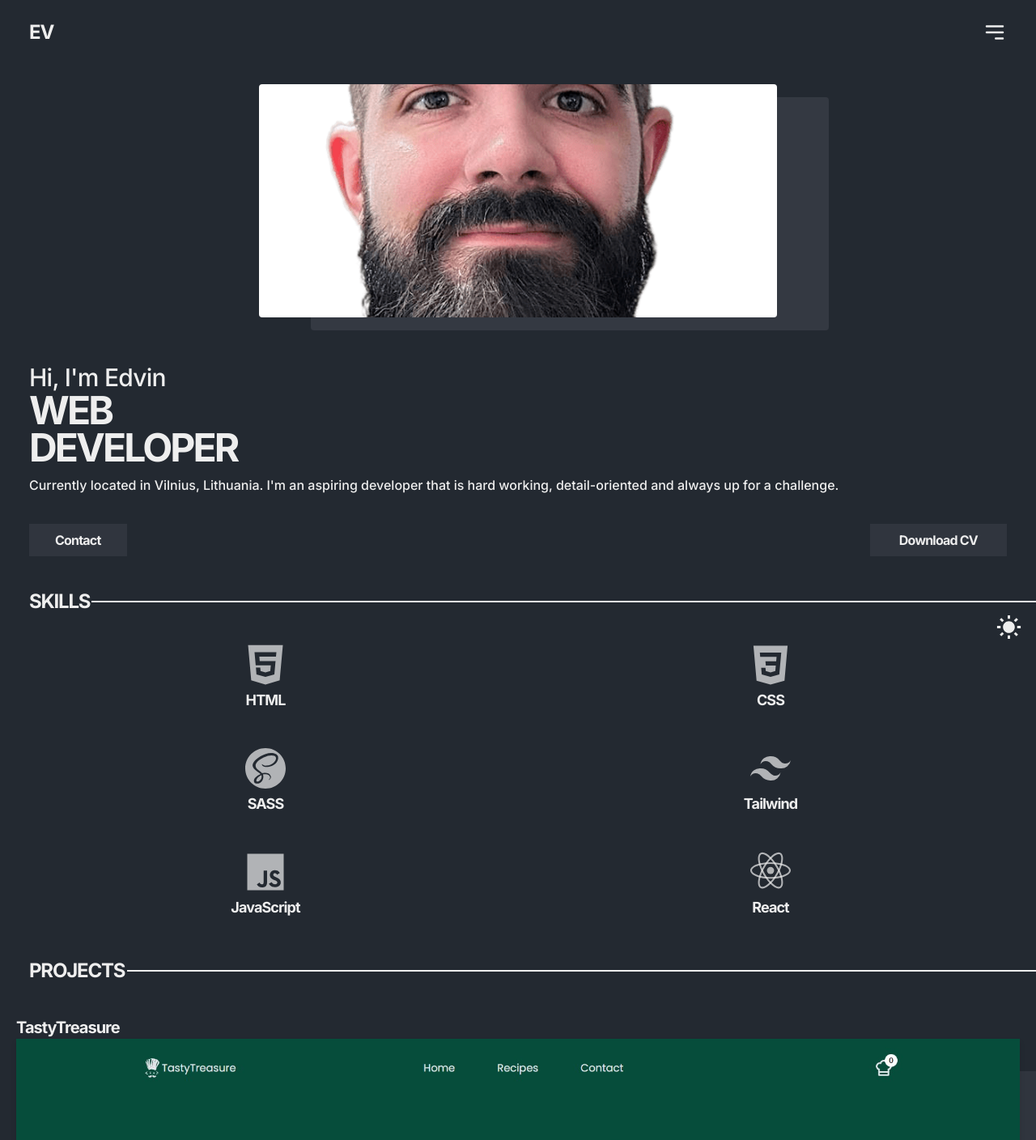
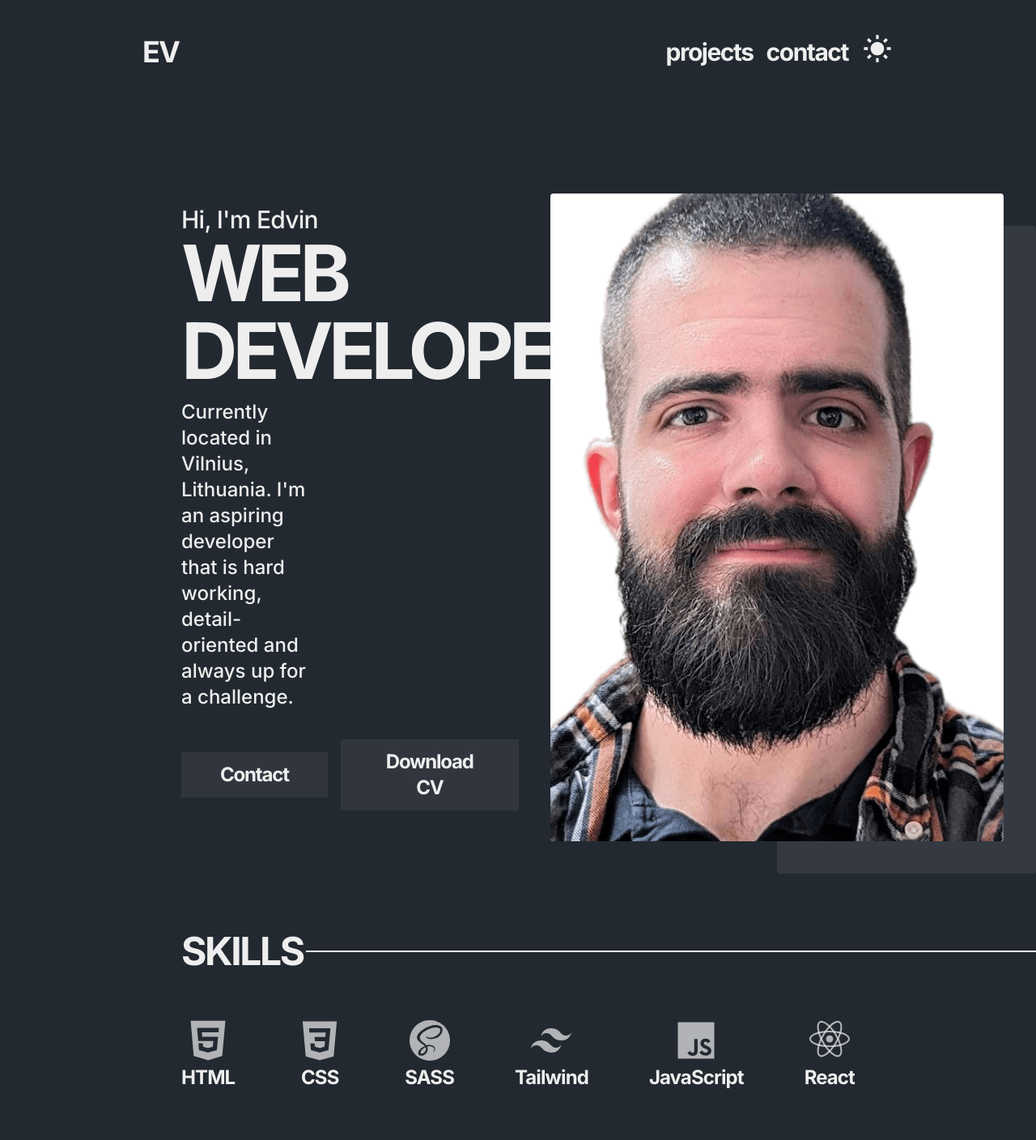
Before and after one commit to Dvin12/portfolio-remaster, a React (Vite) app: page / in a window 1280 px wide. Shown: the top 1408 px of the page at 81% size. Built offline with nearby package versions, Linux system fonts and the light colour scheme.

Commit message:
started working on desktop version

```diff
--- a/src/App.jsx
+++ b/src/App.jsx
@@ -21,7 +21,7 @@ export default function App() {
       <Header setTheme={setTheme} theme={theme} />
       <Skills />
       <Projects />
-      <Contact />
+      {/* <Contact /> */}
     </Main>
   );
 }
--- /dev/null
+++ b/src/components/DesktopNav.jsx
@@ -0,0 +1,28 @@
+import { BiSolidMoon, BiSolidSun } from "react-icons/bi";
+
+export default function DesktopNav({ theme, handleTheme }) {
+  return (
+    <nav className="items-center justify-between hidden py-10 xl:flex px-44">
+      <span className="text-4xl font-bold tracking-tighter text-veryDarkGrey dark:text-white">
+        EV
+      </span>
+      <ul className="flex items-center justify-center gap-4 text-3xl font-bold tracking-tighter text-veryDarkGrey dark:text-white">
+        <li>
+          <a href="#">projects</a>
+        </li>
+        <li>
+          <a href="#">contact</a>
+        </li>
+        <li>
+          <button onClick={handleTheme}>
+            {theme === "light" ? (
+              <BiSolidMoon size={40} />
+            ) : (
+              <BiSolidSun size={40} />
+            )}
+          </button>
+        </li>
+      </ul>
+    </nav>
+  );
+}
--- a/src/components/Introduction.jsx
+++ b/src/components/Introduction.jsx
@@ -1,30 +1,30 @@
-import { BiSolidDownArrow } from "react-icons/bi";
-
 export default function Introduction() {
   return (
-    <section className="grid items-center justify-center grid-cols-1 grid-rows-1 mt-6 ">
-      <article className="relative z-40 flex items-center justify-center">
+    <section className="grid items-center justify-center grid-cols-1 grid-rows-1 mt-6 xl:grid-cols-2 xl:my-28 ">
+      <article className="relative z-40 flex items-center justify-center xl:order-last">
         <img
           src="./images/MAIN-1.png"
           alt=""
-          className=" bg-[#FFFF]  w-[50%] h-[18rem] object-cover rounded z-30"
+          className=" bg-[#FFFF]  w-[50%] h-[18rem] object-cover rounded z-30 xl:h-[50rem] xl:w-[35rem]"
         />
-        <div className="absolute top-4 rounded bg-darkGrey w-[50%] left-[30%] h-full z-0 bg-opacity-10 dark:bg-lightBlack dark:bg-opacity-80"></div>
+        <div className="absolute top-4 rounded bg-darkGrey w-[50%] left-[30%] h-full z-0 bg-opacity-10 dark:bg-lightBlack dark:bg-opacity-80 xl:right-0 xl:left-auto xl:top-10"></div>
       </article>
-      <article className="px-9 mt-14 text-veryDarkGrey dark:text-white">
-        <p className="text-3xl font-medium tracking-tight ">Hi, I'm Edvin</p>
-        <h1 className="text-5xl font-bold tracking-[-0.06em] leading-[0.95]">
+      <article className="px-9 mt-14 text-veryDarkGrey dark:text-white xl:px-56 xl:mt-0">
+        <p className="text-3xl font-medium tracking-tight xl:text-3xl ">
+          Hi, I'm Edvin
+        </p>
+        <h1 className="text-5xl font-bold tracking-[-0.06em] leading-[0.95] xl:text-8xl">
           WEB <br /> DEVELOPER
         </h1>
-        <p className="py-3 pr-2 font-medium">
+        <p className="py-3 pr-2 font-medium leading-relaxed xl:text-2xl xl:w-[85%]">
           Currently located in Vilnius, Lithuania. I'm an aspiring developer
           that is hard working, detail-oriented and always up for a challenge.
         </p>
-        <section className="flex items-center justify-between my-6 text-veryDarkGrey dark:text-white">
-          <button className="px-8 py-2 font-bold tracking-tighter bg-darkGrey bg-opacity-10 dark:bg-lightBlack dark:bg-opacity-60">
+        <section className="flex items-center justify-between my-6 text-veryDarkGrey dark:text-white xl:justify-start xl:gap-4 xl:text-2xl">
+          <button className="px-8 py-2 font-bold tracking-tighter bg-darkGrey bg-opacity-10 dark:bg-lightBlack dark:bg-opacity-60 xl:px-12 xl:py-3">
             Contact
           </button>
-          <button className="py-2 font-bold tracking-tighter px-9 bg-darkGrey bg-opacity-10 dark:bg-lightBlack dark:bg-opacity-60">
+          <button className="py-2 font-bold tracking-tighter px-9 bg-darkGrey bg-opacity-10 dark:bg-lightBlack dark:bg-opacity-60 xl:px-14 xl:py-3">
             Download CV
           </button>
         </section>
--- a/src/components/MobileNav.jsx
+++ b/src/components/MobileNav.jsx
@@ -8,20 +8,16 @@ import {
 } from "react-icons/bi";
 import { useState } from "react";
 
-export default function MobileNav({ setTheme, theme }) {
+export default function MobileNav({ theme, handleTheme }) {
   const [isActive, setIsActive] = useState(false);
 
   function handleClick() {
     setIsActive((active) => !active);
   }
 
-  function handleTheme() {
-    setTheme((theme) => (theme === "dark" ? "light" : "dark"));
-  }
-
   return (
     <>
-      <nav className="flex items-center justify-between w-full py-6 px-9">
+      <nav className="flex items-center justify-between w-full py-6 px-9 xl:hidden ">
         <span className="text-2xl font-bold tracking-tighter text-veryDarkGrey dark:text-white">
           EV
         </span>
@@ -50,7 +46,7 @@ export default function MobileNav({ setTheme, theme }) {
       <section
         className={`fixed top-0 left-0 z-50 w-full h-screen ${
           isActive ? " translate-x-0" : "translate-x-[100%]"
-        }  bg-veryDarkGrey bg-opacity-95 px-9 text-veryLightGrey transition-all duration-200 dark:bg-white dark:bg-opacity-95`}
+        }  bg-veryDarkGrey bg-opacity-95 px-9 text-veryLightGrey transition-all duration-200 dark:bg-veryLightGrey dark:bg-opacity-95`}
       >
         <button
           className="absolute right-9 top-6 dark:text-veryDarkGrey "
--- a/src/components/Navigation.jsx
+++ b/src/components/Navigation.jsx
@@ -1,9 +1,14 @@
+import DesktopNav from "./DesktopNav";
 import MobileNav from "./MobileNav";
 
 export default function Navigation({ setTheme, theme }) {
+  function handleTheme() {
+    setTheme((theme) => (theme === "dark" ? "light" : "dark"));
+  }
   return (
     <>
-      <MobileNav setTheme={setTheme} theme={theme} />
+      <MobileNav handleTheme={handleTheme} theme={theme} />
+      <DesktopNav handleTheme={handleTheme} theme={theme} />
     </>
   );
 }
--- a/src/components/Project.jsx
+++ b/src/components/Project.jsx
@@ -18,7 +18,7 @@ export default function Project({ project }) {
           />
         </div>
         <aside className="absolute  right-0 px-5 bg-darkGrey bg-opacity-10 w-[21rem] h-auto top-10 rounded-bl-lg py-4 dark:bg-lightBlack dark:bg-opacity-60 ">
-          <p className="pt-[8rem] font-bold tracking-tighter text-veryDarkGrey dark:text-white">
+          <p className="pt-[8rem] font-medium  tracking-tight text-veryDarkGrey leading-relaxed dark:text-white">
             {info}
           </p>
           <section className="flex items-center justify-between mt-2">
--- a/src/components/Projects.jsx
+++ b/src/components/Projects.jsx
@@ -56,11 +56,11 @@ const projects = [
 export default function Projects() {
   return (
     <section>
-      <div className="relative flex items-center px-9">
-        <h2 className="text-2xl font-bold tracking-tighter text-veryDarkGrey dark:text-white ">
+      <div className="relative flex items-center px-9 xl:px-56">
+        <h2 className="text-2xl font-bold tracking-tighter text-veryDarkGrey dark:text-white xl:text-5xl ">
           PROJECTS
         </h2>
-        <span className="h-[2px] bg-veryDarkGrey w-full absolute left-[9.8rem] dark:bg-white" />
+        <span className="h-[2.5px] bg-veryDarkGrey w-full absolute left-[9.8rem] dark:bg-white xl:left-[29rem]" />
       </div>
       <div className="flex flex-col my-10">
         {projects.map((project, i) => (
--- a/src/components/Skill.jsx
+++ b/src/components/Skill.jsx
@@ -1,7 +1,7 @@
 export default function Skill({ skill }) {
   const { icon, name } = skill;
   return (
-    <li className="flex flex-col items-center justify-center text-center dark:text-white dark:text-opacity-70 ">
+    <li className="flex flex-col items-center justify-center text-center dark:text-white dark:text-opacity-70 xl:text-2xl">
       {icon}
       <span className="text-veryDarkGrey dark:text-white">{name}</span>
     </li>
--- a/src/components/Skills.jsx
+++ b/src/components/Skills.jsx
@@ -42,14 +42,14 @@ const skills = [
 
 export default function Skills() {
   return (
-    <section className="my-4 px-9">
-      <div className="relative flex items-center">
-        <h2 className="text-2xl font-bold tracking-tighter text-veryDarkGrey dark:text-white ">
+    <section className="my-4 px-9 xl:px-0 ">
+      <div className="relative flex items-center xl:px-56">
+        <h2 className="text-2xl font-bold tracking-tighter text-veryDarkGrey dark:text-white xl:text-5xl ">
           SKILLS
         </h2>
-        <span className="h-[2px] bg-veryDarkGrey w-full absolute left-[4.8rem] dark:bg-white" />
+        <span className="h-[2px] bg-veryDarkGrey w-full absolute left-[4.8rem] dark:bg-white xl:left-[23.6rem]" />
       </div>
-      <ul className="grid items-center justify-center grid-flow-row grid-cols-2 gap-10 py-8 text-lg font-semibold tracking-tighter">
+      <ul className="grid items-center justify-center grid-flow-row grid-cols-2 gap-10 py-8 text-lg font-semibold tracking-tighter xl:flex xl:justify-between xl:px-56 xl:py-14 ">
         {skills.map((skill, i) => (
           <Skill skill={skill} key={i} />
         ))}
```
